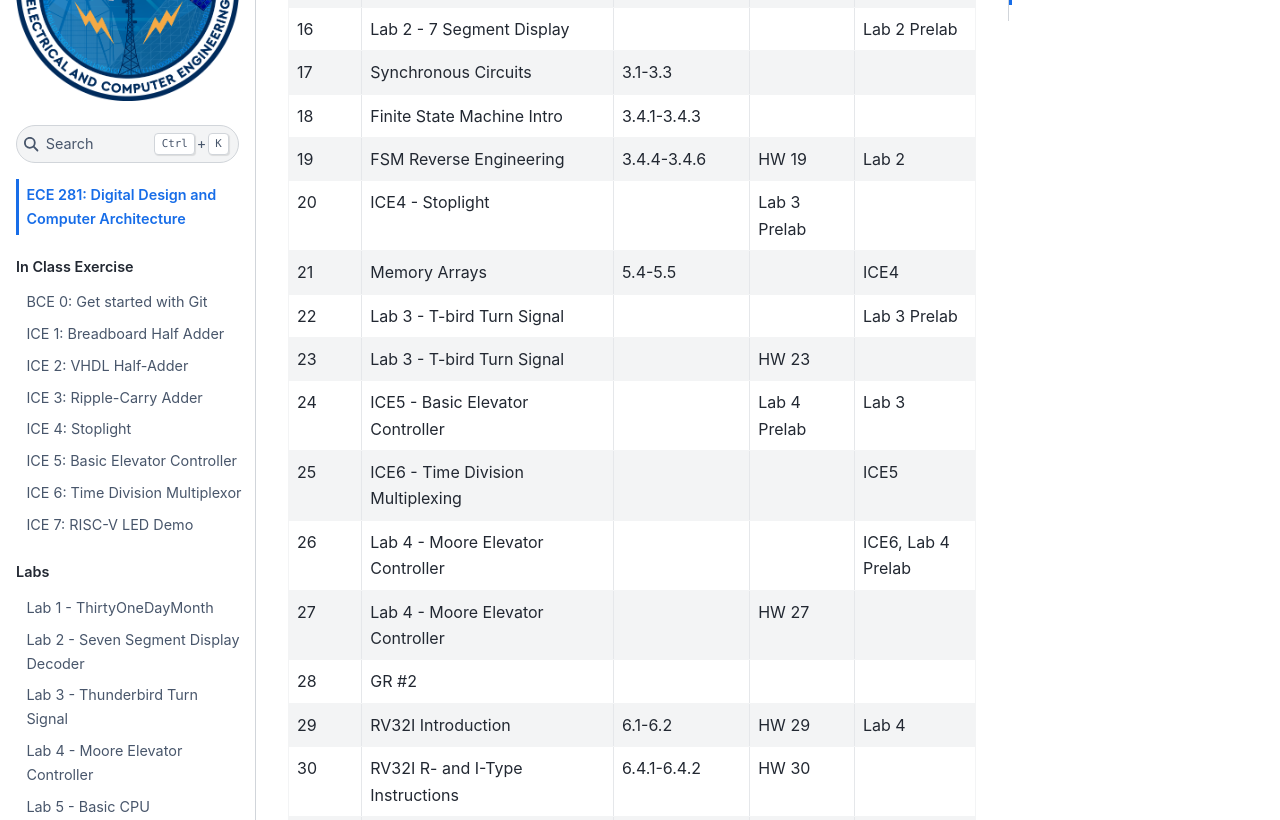
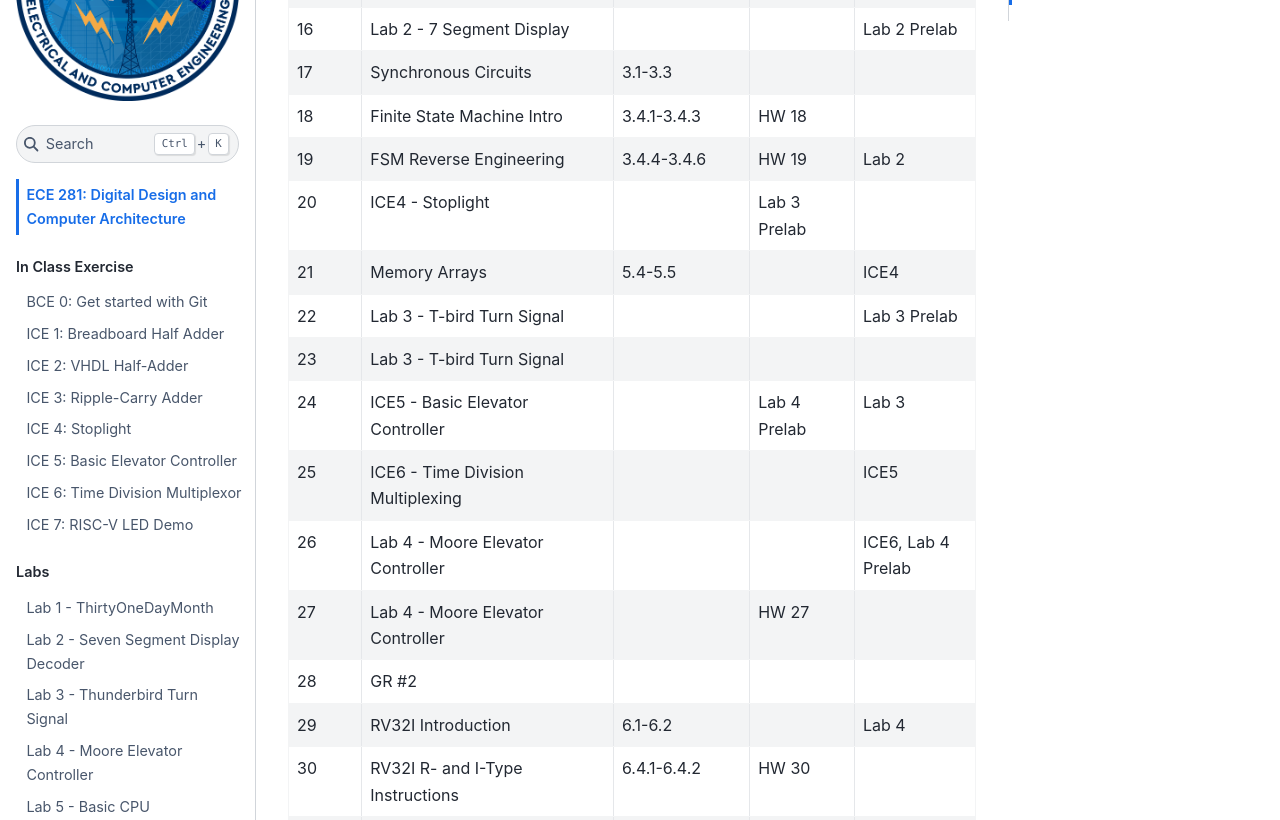
Before and after one commit to USAFA-ECE/ece281-book, a Jupyter Book: the page built from book/intro.md, in a window 1280 px wide and 1400 px high, scrolled down 1024 px. Shown: the part 154-974 px from the top of the window. Built offline with Jupyter Book 1.0.4 settings and Sphinx 7.4.7 and the Sphinx Book theme 1.1.4, drawn with Linux system fonts in a browser that asks for light colours.

Commit message:
updated HW numbers and assigned dates due to change in topic order

```diff
--- a/book/intro.md
+++ b/book/intro.md
@@ -23,18 +23,18 @@
 | 15     | GR #1                                    |                          |              |                    |
 | 16     | Lab 2 - 7 Segment Display                |                          |              | Lab 2 Prelab       |
 | 17     | Synchronous Circuits                     | 3.1-3.3                  |              |                    |
-| 18     | Finite State Machine Intro               | 3.4.1-3.4.3              |              |                    |
+| 18     | Finite State Machine Intro               | 3.4.1-3.4.3              | HW 18        |                    |
 | 19     | FSM Reverse Engineering                  | 3.4.4-3.4.6              | HW 19        | Lab 2              |
 | 20     | ICE4 - Stoplight                         |                          | Lab 3 Prelab |                    |
 | 21     | Memory Arrays                            | 5.4-5.5                  |              | ICE4               |
 | 22     | Lab 3 - T-bird Turn Signal               |                          |              | Lab 3 Prelab       |
-| 23     | Lab 3 - T-bird Turn Signal               |                          | HW 23        |                    |
+| 23     | Lab 3 - T-bird Turn Signal               |                          |              |                    |
 | 24     | ICE5 - Basic Elevator Controller         |                          | Lab 4 Prelab | Lab 3              |
 | 25     | ICE6 - Time Division Multiplexing        |                          |              | ICE5               |
 | 26     | Lab 4 - Moore Elevator Controller        |                          |              | ICE6, Lab 4 Prelab |
 | 27     | Lab 4 - Moore Elevator Controller        |                          | HW 27        |                    |
 | 28     | GR #2                                    |                          |              |                    |
-| 29     | RV32I Introduction                       | 6.1-6.2                  | HW 29        | Lab 4              |
+| 29     | RV32I Introduction                       | 6.1-6.2                  |              | Lab 4              |
 | 30     | RV32I R- and I-Type Instructions         | 6.4.1-6.4.2              | HW 30        |                    |
 | 31     | RV32I U-, S-, B-Type Instructions        | 6.3.3, 6.4.3-6.4.5       |              |                    |
 | 32     | RV32I Function Calls                     | 6.3.7-6.3.8              |              |                    |
```
